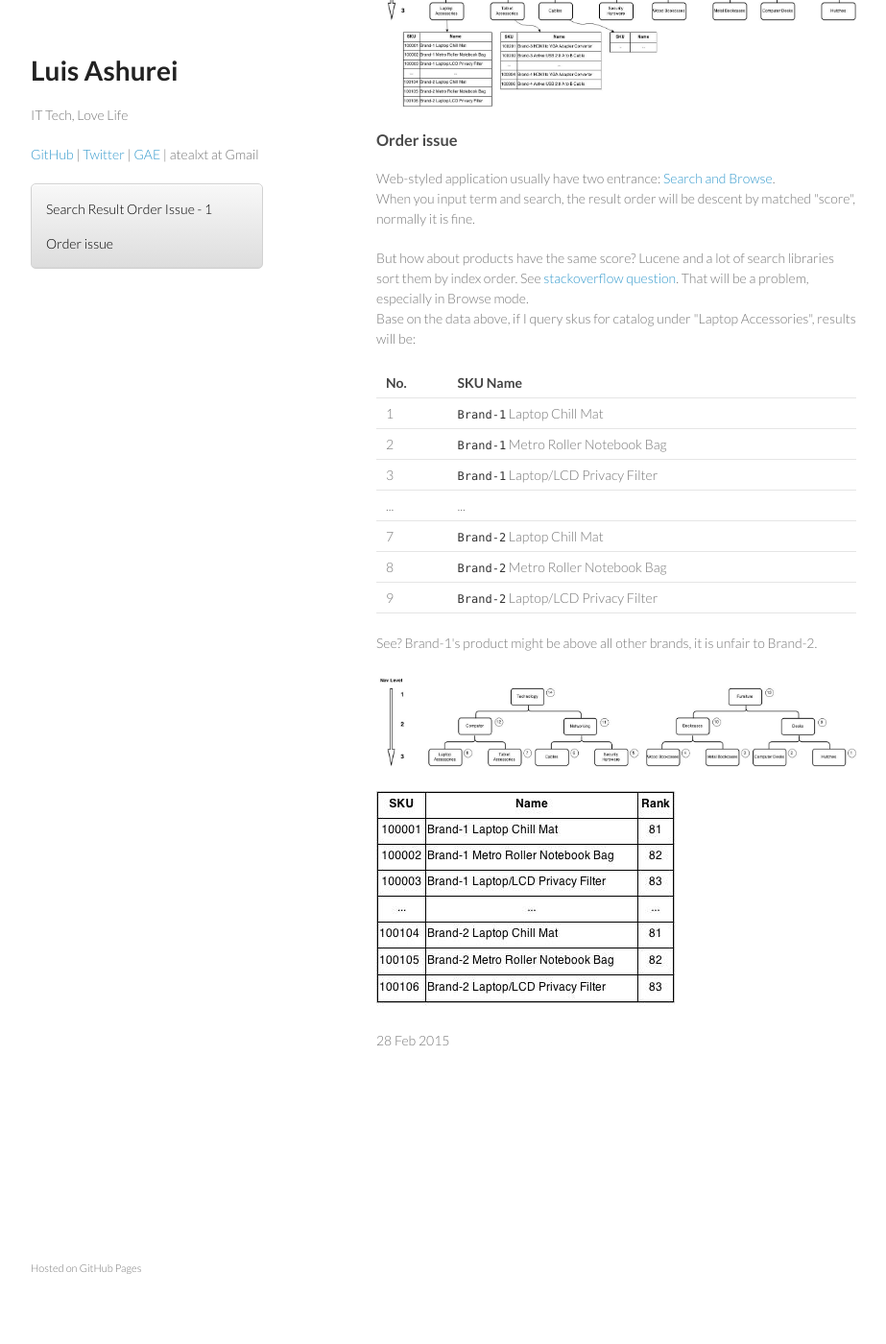
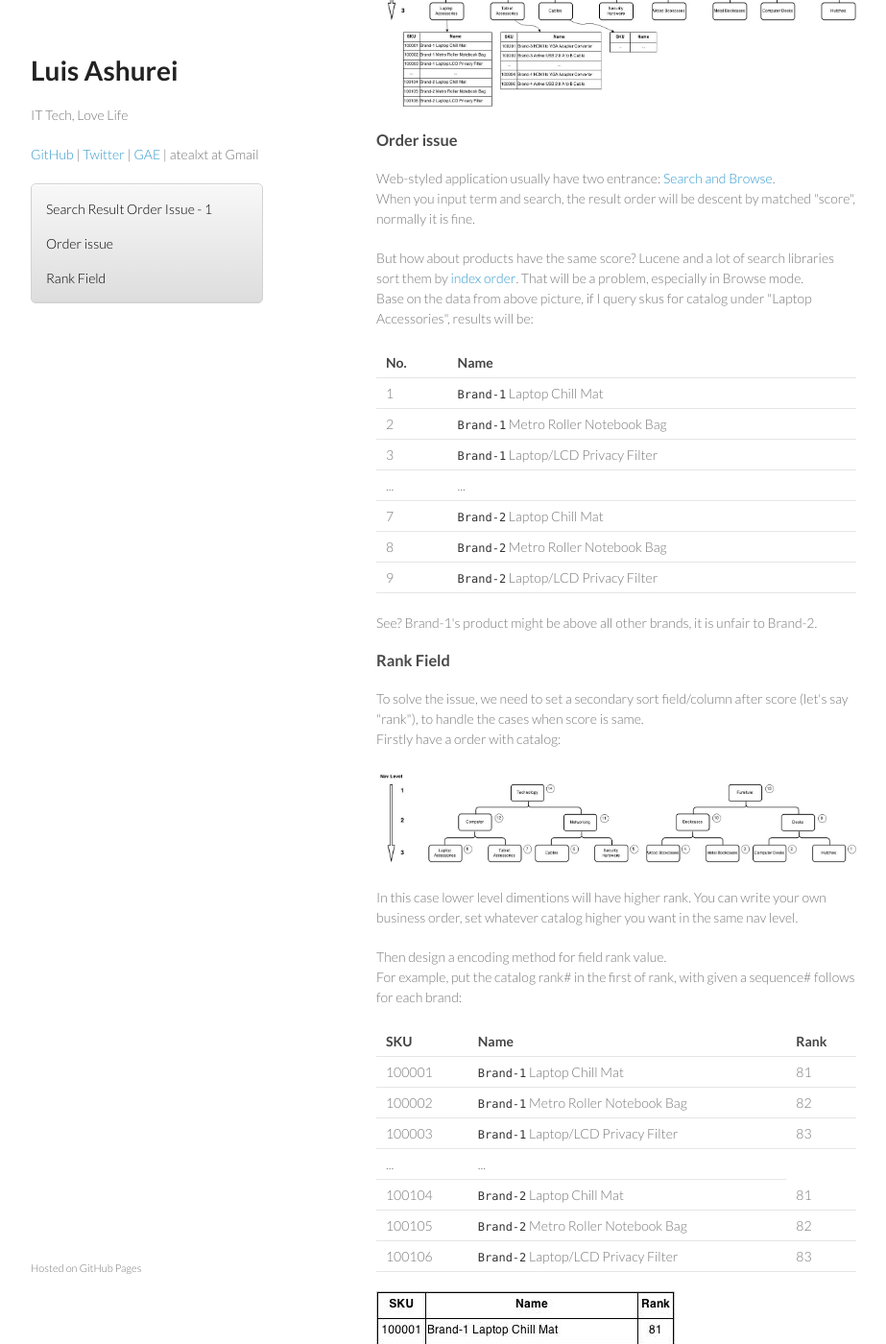
Before and after one commit to atealxt/atealxt.github.io, a Jekyll site: the page built from _posts/2015-02-28-search-result-order-issue-1.html, in a window 1280 px wide and 1400 px high, scrolled down 216 px. Shown: the whole window at 96% size, without its empty margins (178-1101 px from the left). Built offline with Jekyll 4.4.1, drawn with Linux system fonts in a browser that asks for light colours; comment, search, counter and statistics services are not loaded; before the commit the page ends 1380 px from its top, so only the background shows below that.

Commit message:
Update 2015-02-28-search-result-order-issue-1.html

```diff
--- a/_posts/2015-02-28-search-result-order-issue-1.html
+++ b/_posts/2015-02-28-search-result-order-issue-1.html
@@ -30,16 +30,16 @@ Web-styled application usually have two entrance: <a href="https://atealxt.githu
 When you input term and search, the result order will be descent by matched "score", normally it is fine.
 </p>
 <p>
-But how about products have the same score? Lucene and a lot of search libraries sort them by index order. See <a href="http://stackoverflow.com/questions/10310194/how-are-results-ordered-in-solr-in-a-match-all-docs-query" target="_blank">stackoverflow question</a>.
+But how about products have the same score? Lucene and a lot of search libraries sort them by <a href="http://stackoverflow.com/questions/10310194/how-are-results-ordered-in-solr-in-a-match-all-docs-query" target="_blank">index order</a>.
 That will be a problem, especially in Browse mode. <br>
-Base on the data above, if I query skus for catalog under "Laptop Accessories", results will be:
+Base on the data from above picture, if I query skus for catalog under "Laptop Accessories", results will be:
 </p>
 
 <table>
   <thead>
     <tr>
     <th>No.</th>
-    <th>SKU Name</th>
+    <th>Name</th>
     </tr>
   </thead>
   <tbody>
@@ -57,6 +57,16 @@ Base on the data above, if I query skus for catalog under "Laptop Accessories",
 See? Brand-1's product might be above all other brands, it is unfair to Brand-2.
 </p>
 
+<h3>
+<a href="#catalog-encode" name="catalog-encode" class="anchor"><span class="octicon octicon-link"></span></a>
+Rank Field
+</h3>
+
+<p>
+To solve the issue, we need to set a secondary sort field/column after score (let's say "rank"), to handle the cases when score is same.<br>
+Firstly have a order with catalog:
+</p>
+
 <p>
 <a href="/images/20150228/default_order_issue2.jpg" target="_blank">
   <img src="/images/20150228/default_order_issue2.jpg" alt="default_order_issue2 image" title="Click to View Full Size"/>
@@ -64,6 +74,34 @@ See? Brand-1's product might be above all other brands, it is unfair to Brand-2.
 </p>
 
 <p>
+In this case lower level dimentions will have higher rank. You can write your own business order, set whatever catalog higher you want in the same nav level.
+</p>
+
+<p>
+Then design a encoding method for field rank value. <br>
+For example, put the catalog rank# in the first of rank, with given a sequence# follows for each brand:
+</p>
+
+<table>
+  <thead>
+    <tr>
+    <th>SKU</th>
+    <th>Name</th>
+    <th>Rank</th>
+    </tr>
+  </thead>
+  <tbody>
+    <tr><td>100001</td><td><code>Brand-1</code> Laptop Chill Mat</td><td>81</td></tr>
+    <tr><td>100002</td><td><code>Brand-1</code> Metro Roller Notebook Bag</td><td>82</td></tr>
+    <tr><td>100003</td><td><code>Brand-1</code> Laptop/LCD Privacy Filter</td><td>83</td></tr>
+    <tr><td>...</td><td>...</td></tr>
+    <tr><td>100104</td><td><code>Brand-2</code> Laptop Chill Mat</td><td>81</td></tr>
+    <tr><td>100105</td><td><code>Brand-2</code> Metro Roller Notebook Bag</td><td>82</td></tr>
+    <tr><td>100106</td><td><code>Brand-2</code> Laptop/LCD Privacy Filter</td><td>83</td></tr>
+  </tbody>
+</table>
+
+<p>
 <a href="/images/20150228/default_order_issue3.jpg" target="_blank">
   <img src="/images/20150228/default_order_issue3.jpg" alt="default_order_issue3 image" title="Click to View Full Size"/>
 </a>
```
